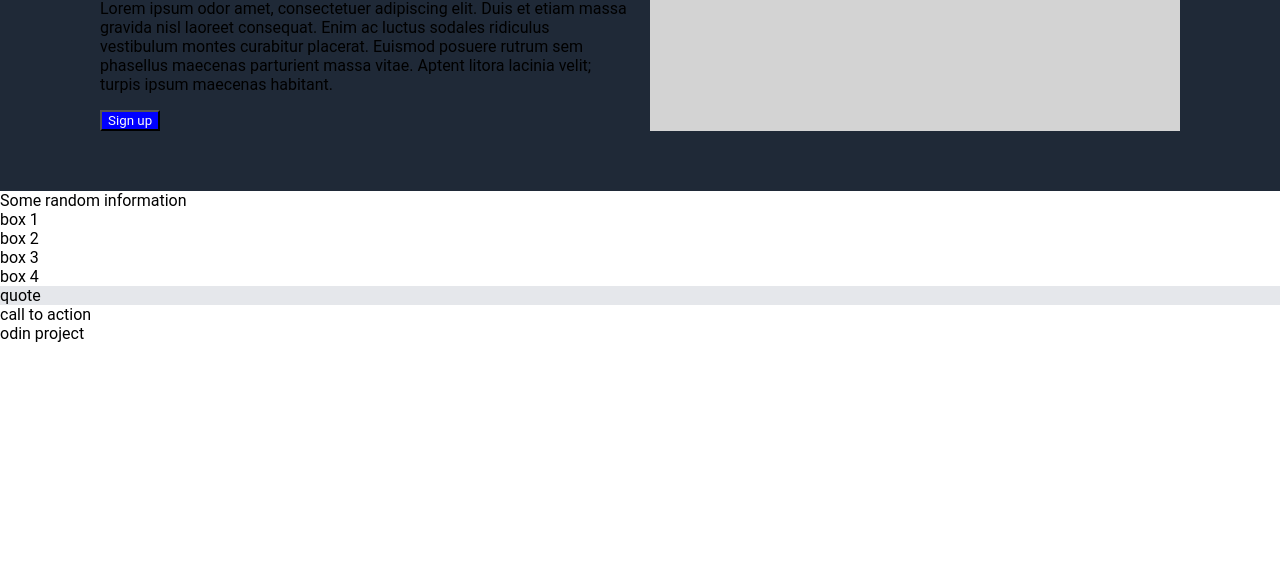
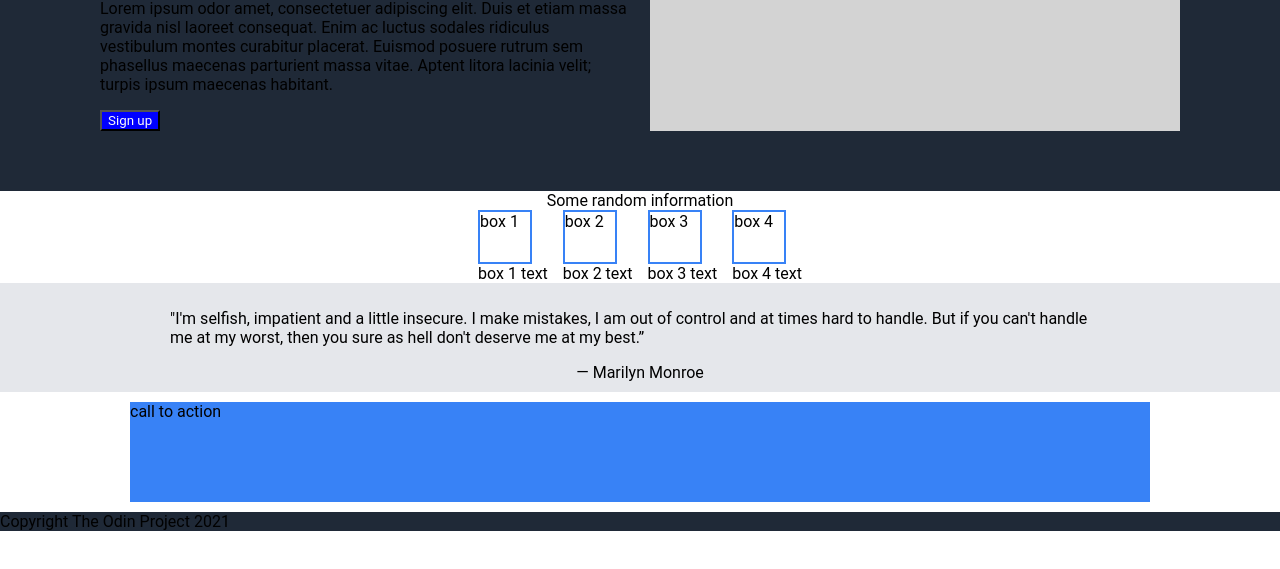
Before and after one commit to hanswys/web-project, a plain HTML site: page index.html in a window 1280 px wide. Shown: the part 219-788 px from the top of the page. Drawn offline with Linux system fonts and the light colour scheme.

Commit message:
some more work done

```diff
--- a/index.html
+++ b/index.html
@@ -30,23 +30,43 @@
         </div>
 
         <div class="random-info">
-            <div>Some random information</div>
-            <div>box 1</div>
-            <div>box 2</div>
-            <div>box 3</div>
-            <div>box 4</div>
+            <div class="random-header">Some random information</div>
+            <div class="box">
+            <div class="grouped">
+            <div class="box-shape">box 1</div>
+            <div class="text">box 1 text</div>
+            </div>
+            <div class="grouped">
+            <div class="box-shape">box 2</div>
+            <div class="text">box 2 text</div>
+            </div>
+            <div class="grouped">
+            <div class="box-shape">box 3</div>
+            <div class="text">box 3 text</div>
+            </div>
+            <div class="grouped">
+            <div class="box-shape">box 4</div>
+            <div class="text">box 4 text</div>
+            </div>
+        </div>
+
+            </div>
         </div>
 
         <div class="quote">
-            quote
+            <p class="actual-quote">"I'm selfish, impatient and a little insecure. I make mistakes, I
+                am out of control and at times hard to handle. But if you can't
+                handle me at my worst, then you sure as hell don't deserve me at
+                my best.”</p>
+            <div class="name-quote">― Marilyn Monroe</div>
         </div>
 
         <div class="call-to-action">
-            call to action
+            <div class="blue-box">call to action</div>
         </div>
 
         <footer>
-            odin project
+            <div class="footer">Copyright The Odin Project 2021</div>
         </footer>
     </body>
 </html>
--- a/style.css
+++ b/style.css
@@ -9,7 +9,6 @@ body {
 }
 .header {
   background-color: #1f2937;
-  flex: 1;
   padding: 10px 100px;
 }
 
@@ -56,17 +55,52 @@ body {
 }
 
 .random-info {
-  flex: 1;
+  /* flex: 1; */
+  display: flex;
+  flex-direction: column;
+  align-items: center;
+}
+
+.box{
+  display: flex;
+  gap: 15px;
+  /* justify-content: space-around; */
+  /* border: 2px red; */
+}
+
+.box-shape{
+  height: 50px;
+  width: 50px;
+  border: solid 2px #3882F6;
 }
 
 .quote {
   flex: 1;
   background-color: #E5E7EB;
+  display: flex;
+  justify-content: center;
+  align-items: center;
+  flex-direction: column;
+  padding: 10px 170px;
+
 }
 
 .call-to-action {
-  flex: 1;
+  /* flex: 1; */
+  padding: 10px 130px;
+}
+
+.blue-box{
+  background-color: #3882F6;
+  height: 100px;
+
 }
 
 footer {
+  /* flex: 2; */
+  background-color: #1f2937;
 }
+
+.footer{
+height:150;
+}
```
